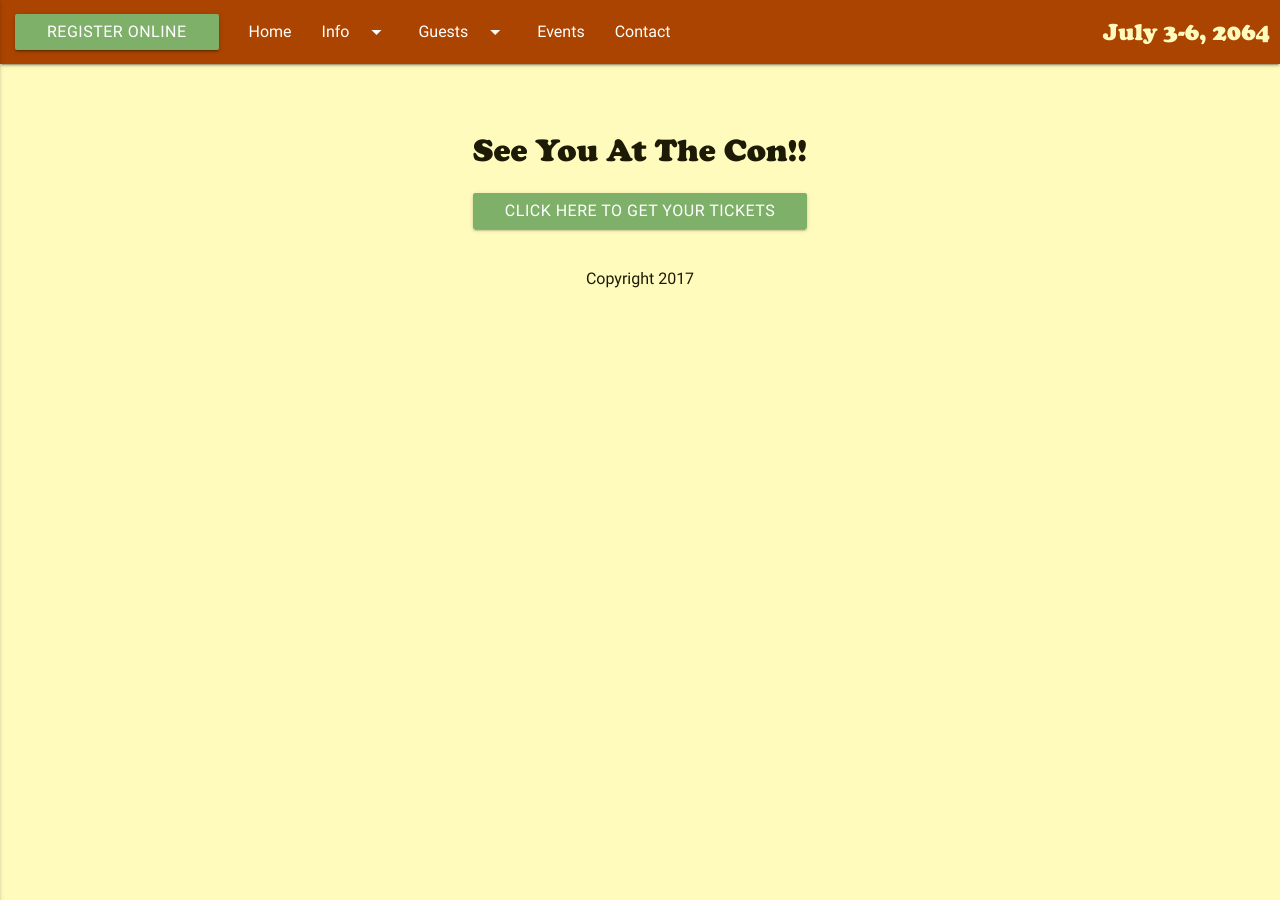
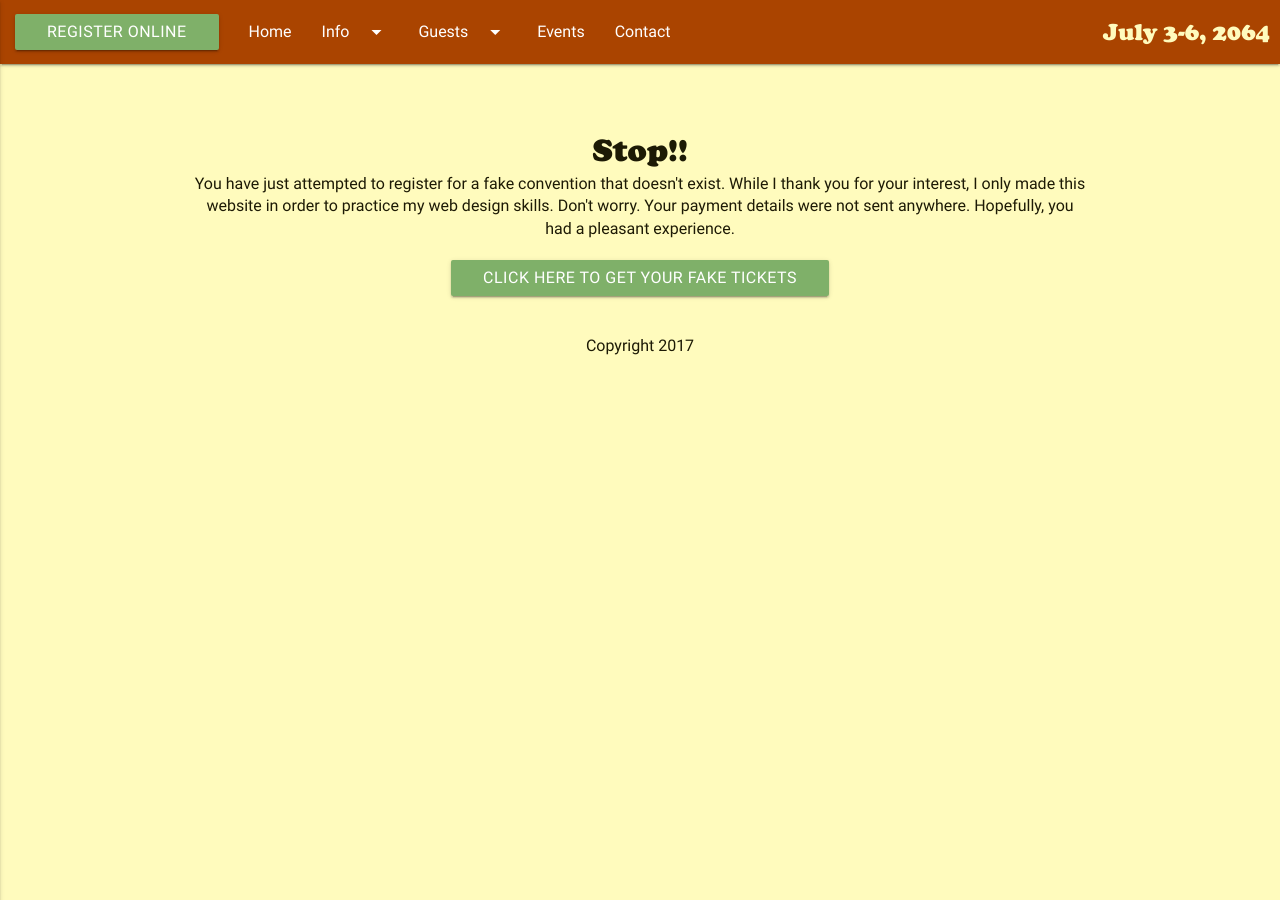
Before and after one commit to fjzusi/Pork-Bowl-Con, a Jekyll site: the page built from confirmation.html, in a window 1280 px wide. Built offline with Jekyll 4.4.1, drawn with Linux system fonts in a browser that asks for light colours.

```diff
--- a/confirmation.html
+++ b/confirmation.html
@@ -4,12 +4,17 @@
 
 <div class="row">
 	<div class="col s12 confirmation-header center-align">
-		See You At The Con!!
+		Stop!!
+	</div>
+	<div class="col s12 center-align">
+		You have just attempted to register for a fake convention that doesn't exist. While I thank you for your interest,
+		I only made this website in order to practice my web design skills. Don't worry. Your payment details were not
+		sent anywhere. Hopefully, you had a pleasant experience.
 	</div>
 </div>
 
 <div class="row">
 	<div class="col s12 center-align">
-		<a class="btn-download-tickets btn waves-effect waves-light" href="/Pork-Bowl-Con">Click here to get your tickets</a>
+		<a class="btn-download-tickets btn waves-effect waves-light" href="/Pork-Bowl-Con">Click here to get your fake tickets</a>
 	</div>
 </div>
```
Also changed, not shown: registration.html (+7 -5 lines).
